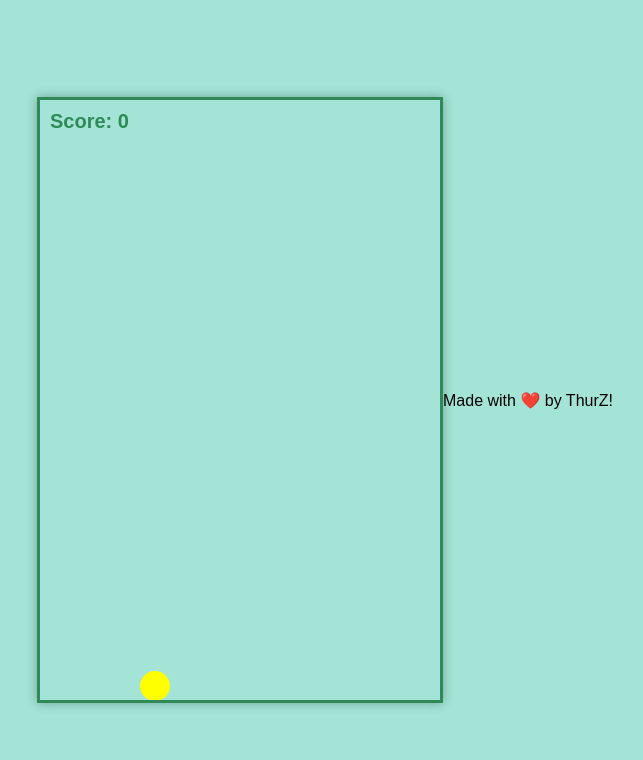
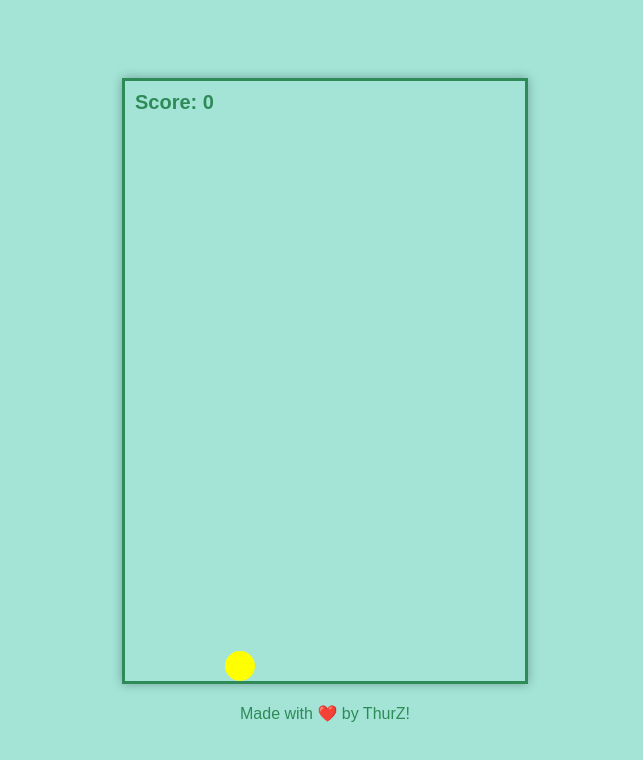
Before and after one commit to dozz12/flappy-circle, a plain HTML site: page index.html in a window 1280 px wide. Shown: the whole page, without its empty margins (315-958 px from the left). Drawn offline with Linux system fonts and the light colour scheme.

Commit message:
Update style.css

```diff
--- a/style.css
+++ b/style.css
@@ -2,10 +2,11 @@ body {
   margin: 0;
   background-color: #a3e4d7; /* Hijau langit */
   display: flex;
+  flex-direction: column;
+  align-items: center;
   justify-content: center;
-  align-items: center;
+  font-family: sans-serif;
   height: 100vh;
-  font-family: sans-serif;
 }
 
 #game {
@@ -43,3 +44,10 @@ body {
   font-weight: bold;
   z-index: 10;
 }
+
+#credit {
+  margin-top: 20px;
+  font-size: 16px;
+  color: #2e8b57;
+  text-align: center;
+}
```
